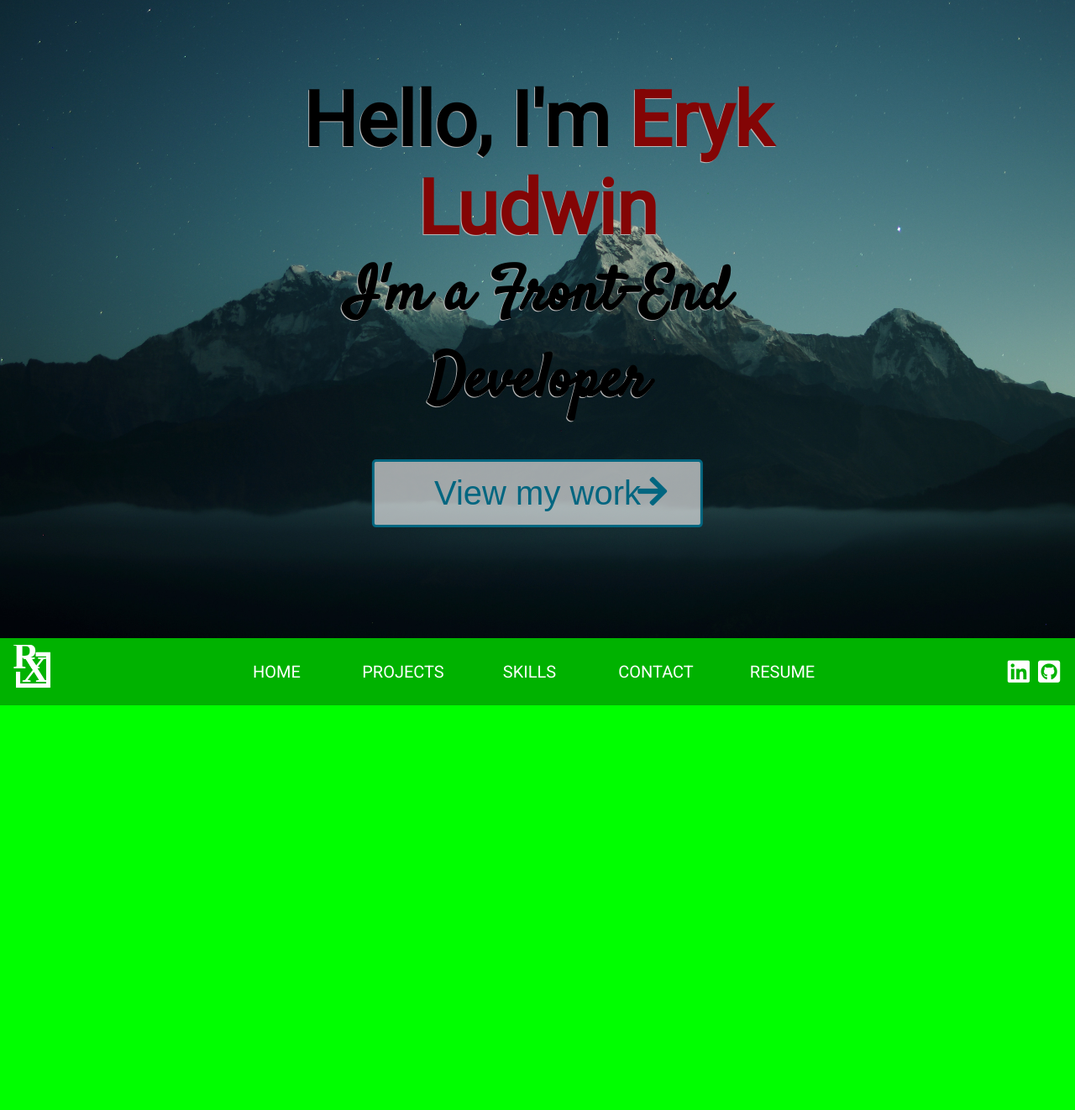
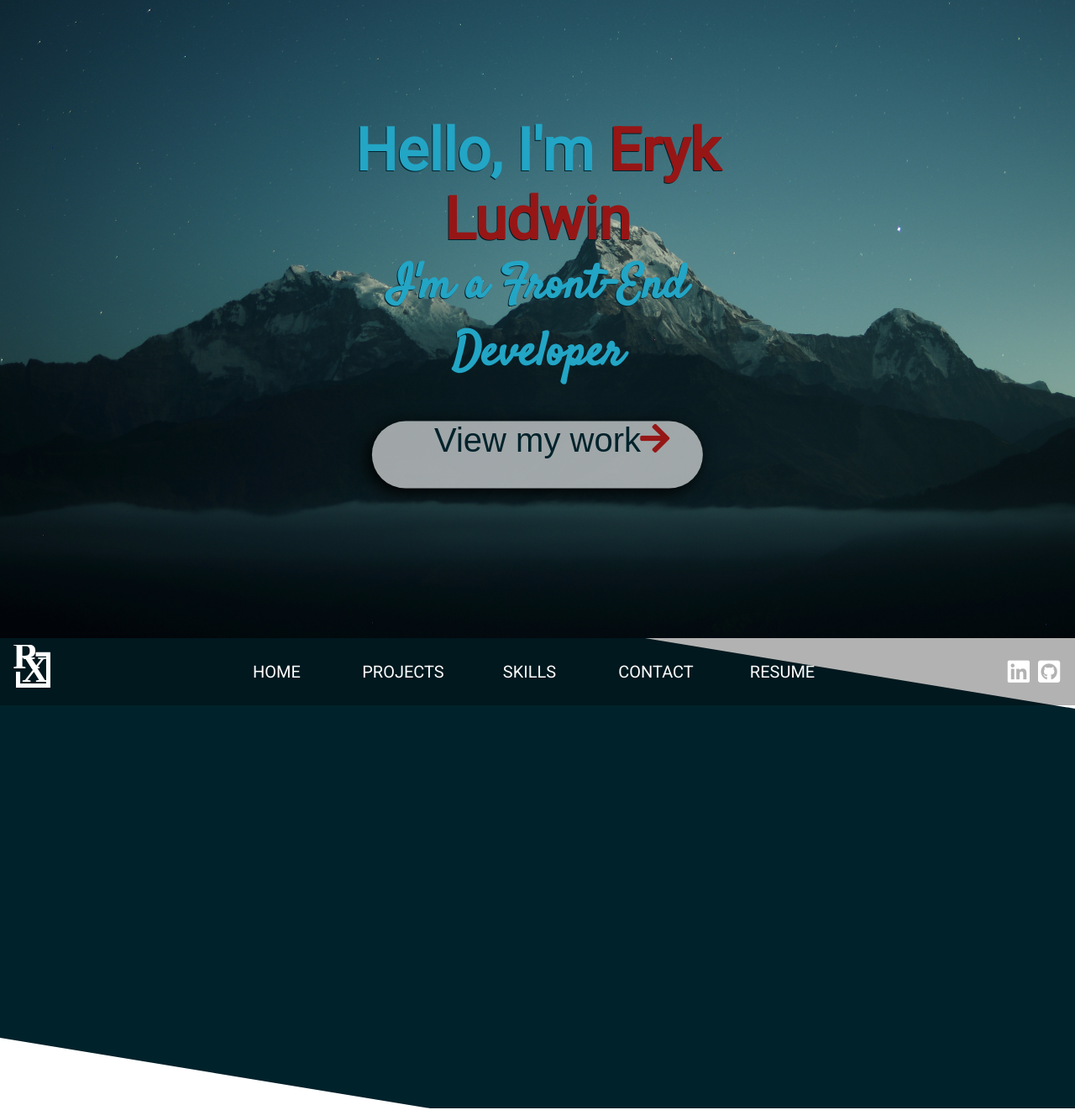
Before and after one commit to RXstoinkboy/rxstoinkboy, a website built with webpack: page index.html in a window 1280 px wide. Shown: the part 40-1362 px from the top of the page at 84% size. Built offline with nearby package versions, Linux system fonts and the light colour scheme; a web font is replaced by a local one.

Commit message:
next steps

```diff
--- a/src/scss/_layout.scss
+++ b/src/scss/_layout.scss
@@ -37,25 +37,24 @@ html {
 
     .hello__intro{
         font-size: $jumbo-text;
-        color: black;
-        text-shadow: -1px 1px 0 rgb(184, 184, 184);
+        color: $light-blue;
+        text-shadow: -1px 1px 0 $dark-blue;
     }
 
     .hello__intro--red{
-        color: rgb(131, 5, 5);
+        color: $dark-red;
     }
 
     .hello__intro--small {
         font-family: satisfy;
         font-size: 0.8*$jumbo-text;
-        color: black;
+        color: $light-blue;
     }
 }
 
 .content {
     width: 100%;
     height: 100vh;
-    background-color: lime;
 
     .nav {
         height: 10vh;
@@ -68,5 +67,17 @@ html {
         padding: 0 1%;
         z-index: 10;
     }
+}
+.projects{
+    width:100%;
+    height:70%;
+    background-color: $dark-blue;
+    clip-path: polygon(60% 0, 100% 15%, 100% 100%, 40% 100%, 0% 85%, 0% 0%);
+    overflow: hidden;
+}
 
+.about{
+    width: 100%;
+    height:50%;
+    background-color: red;
 }
--- a/src/scss/_objects.scss
+++ b/src/scss/_objects.scss
@@ -49,21 +49,23 @@
 .button{
     position: relative;
     background-color: rgba(252, 252, 252, 0.623);
-    border: 3px solid $light-blue;
-    border-radius: 5px;
-    color: $light-blue;
+    border: none;
+    border-radius: 40px;
+    color: $dark-blue;
     font-size: 40px;
-    padding: 15px;
     margin-top: 40px;
     display: flex;
     flex-direction: row;
     justify-content: center;
     width: 70%;
+    height: 80px;
     left: 50%;
     transform: translateX(-50%);
+    box-shadow: -5px 5px 20px black;
 
     .button__arrow{
         position: absolute;
+        color: $dark-red;
         right: 40px;
     }
 }
--- a/src/scss/_variables.scss
+++ b/src/scss/_variables.scss
@@ -1,4 +1,6 @@
 $main-text-size: 20px;
-$jumbo-text:90px;
+$jumbo-text:70px;
 $background-transparent: rgba(0, 0, 0, 0.3);
-$light-blue: rgb(0, 102, 128);
+$light-blue: rgb(35, 165, 197);
+$dark-blue: rgb(0, 34, 43);
+$dark-red:rgb(150, 22, 22);
```
Also changed, not shown: dist/css/main.css.
